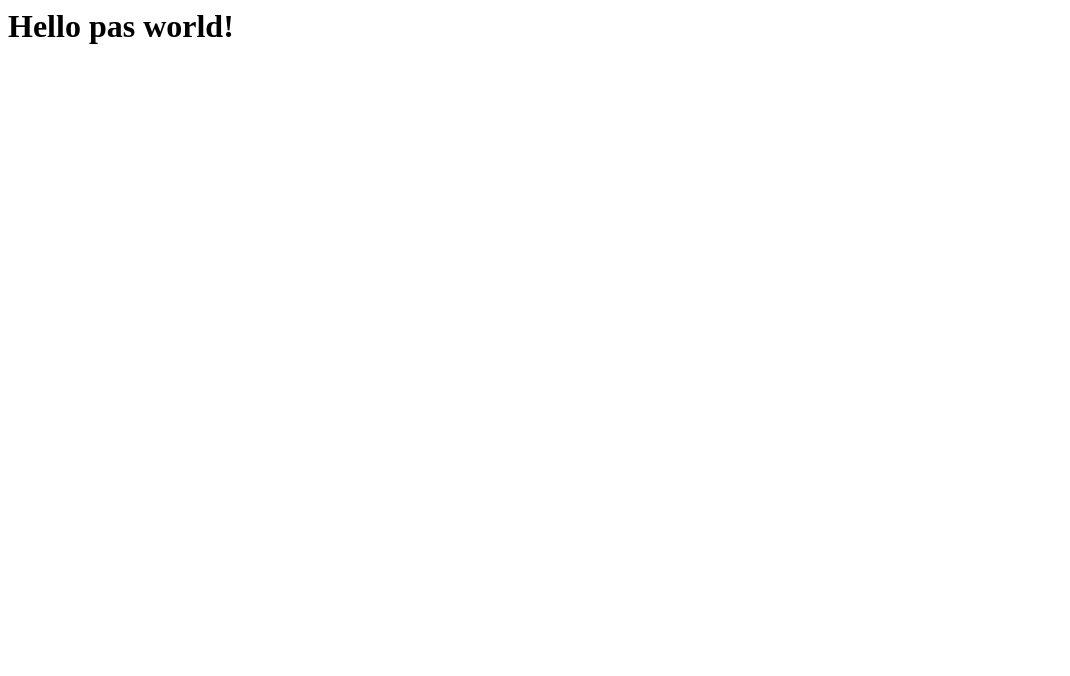
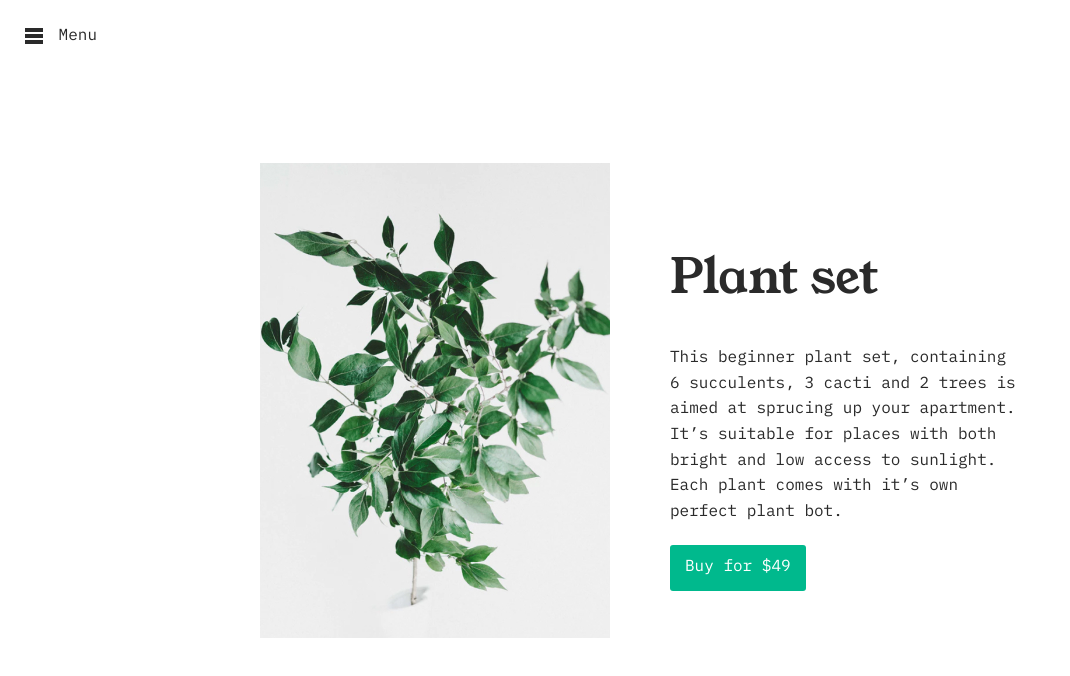
Before and after one commit to cbolard/design-projects, a plain HTML site: page plant-life/index.html in a window 1280 px wide. Shown: the whole page, without its empty margins (0-1070 px from the left). Drawn offline with Linux system fonts and the light colour scheme.

Commit message:
finished plant life project

```diff
--- a/plant-life/index.html
+++ b/plant-life/index.html
@@ -1,11 +1,59 @@
-<html lang="en">
+<!DOCTYPE html>
+
+<html lang="fr">
+
 <head>
     <meta charset="UTF-8">
-    <meta http-equiv="X-UA-Compatible" content="IE=edge">
     <meta name="viewport" content="width=device-width, initial-scale=1.0">
-    <title>Document</title>
+    <title>Plant Life</title>
+    <link rel="stylesheet" href="style.css">
 </head>
 <body>
-    <h1>Hello pas world!</h1>
+    <nav>
+        <a href="shop.html">Shop</a>
+        <a href="about.html">About</a>
+        <a href="help.html">Help</a>
+        <a href="blog.html">Blog</a>
+    </nav>
+
+    <main>
+        <a href="#" class="toggle-nav">
+            <img src="assets/menu.svg"> Menu
+        </a>
+
+        <section>
+
+            <div class="slides">
+                <img src="assets/plant1.jpg" srcset="assets/plant1.jpg, assets/plant1-2x.jpg 2x">
+                <img src="assets/plant2.jpg" srcset="assets/plant2.jpg, assets/plant2-2x.jpg 2x">
+                <img src="assets/plant3.jpg" srcset="assets/plant3.jpg, assets/plant3-2x.jpg 2x">
+                <img src="assets/plant4.jpg" srcset="assets/plant4.jpg, assets/plant4-2x.jpg 2x">
+                <img src="assets/plant5.jpg" srcset="assets/plant5.jpg, assets/plant5-2x.jpg 2x">
+            </div>
+
+            <div class="content">
+                <h1>
+                    Plant set
+                </h1>
+                <p>
+                    This beginner plant set, containing 6 succulents, 3 cacti and 2 trees is aimed at sprucing up your
+                    apartment. It’s suitable for places with both bright and low access to sunlight. Each plant comes
+                    with it’s own perfect plant bot.
+                </p>
+                <a href="shop.html" class="button">Buy for $49</a>
+            </div>
+
+        </section>
+    </main>
+
+    <script src="menu.js"></script>
+    <script src="slides.js"></script>
+
+
+
+
+
+
 </body>
+
 </html>
--- /dev/null
+++ b/plant-life/menu.js
@@ -0,0 +1,16 @@
+const toggleTag = document.querySelector("a.toggle-nav")
+const mainTag = document.querySelector("main")
+
+// Quand on clique sur Toggle, toggle a class of open on the main tag
+// Si ouvert, on change le toggle par close
+// Si le menu est ouvert, on change le toggle par ouvert
+toggleTag.addEventListener('click', function (e) {
+    mainTag.classList.toggle("open")
+
+    if (mainTag.classList.contains("open")) {
+        toggleTag.innerHTML = `<img src="assets/close.svg">Close`
+    } else {
+        toggleTag.innerHTML = `<img src="assets/menu.svg">Menu`
+    }
+
+})
--- /dev/null
+++ b/plant-life/slides.js
@@ -0,0 +1,49 @@
+//Pick all img and layer them based on z index
+const slideArea = document.querySelector("div.slides")
+const images = slideArea.querySelectorAll("img")
+
+//keep track of 2 things :
+let currentSlide = 0;
+let z = 1;
+
+//when I click the slide area, change the slide based on z index
+slideArea.addEventListener('click', function (e) {
+    currentSlide = currentSlide + 1
+
+    if (currentSlide > images.length - 1) {
+        currentSlide = 1
+    }
+
+    z = z + 1
+
+    //remove animation from style for every image
+    images.forEach(function (image){
+        image.style.animation = ""
+    })
+
+    //pick right image
+    images[currentSlide].style.zIndex = z
+    images[currentSlide].style.animation = "fade 0.5s"
+})
+
+
+
+//When mouseover, images go in random places
+slideArea.addEventListener("mouseover", function(){
+    images.forEach(function(image){
+        const x = 25 * (Math.floor(Math.random() * 5)) - 50
+        const y = 25 * (Math.floor(Math.random() * 5)) - 50
+
+
+        image.style.transform = `translate(${x}px, ${y}px)`
+    })
+})
+
+
+
+//When mouse away, images get back
+slideArea.addEventListener("mouseout", function(){
+    images.forEach(function(image){
+        image.style.transform = ""
+    })
+})
--- /dev/null
+++ b/plant-life/style.css
@@ -0,0 +1,139 @@
+@keyframes fade {
+    0% { opacity: 0; }
+    100% { opacity:  1; }
+  }
+
+  @font-face {
+    font-family: "IBM Plex Mono";
+    src: url(assets/ibm-plex-mono.woff2), url(assets/ibm-plex-mono.woff);
+  }
+
+  @font-face {
+    font-family: "Young Serif";
+    src: url(assets/youngserif.woff2), url(assets/youngserif.woff);
+  }
+
+  body {
+      font-family: "IBM Plex Mono";
+      font-size: 16px;
+      line-height: 1.6;
+      margin:0;
+      background-color: #ffffff;
+      color: #2a2a2a;
+    overflow-x: hidden;
+  }
+
+
+
+  nav {
+    position: fixed;
+    top: 0;
+    left: 0;
+    width: 240px;
+    height: 100vh;
+    background-color: #00b98d;
+    color: #ffffff;
+
+    font-family: "Young Serif";
+    font-size: 24px;
+
+    display: flex;
+    flex-direction: column;
+    justify-content: center;
+  }
+
+  nav a {
+    color: #ffffff;
+    text-decoration: none;
+    margin: 5px 32px 5px 32px;
+  }
+
+  nav.open{
+    left:0;
+  }
+
+  main {
+    position: relative;
+    z-index: 1;
+    background-color: #ffffff;
+    min-height: 100vh;
+    transition: transform 0.5s;
+  }
+
+  main.open {
+    transform: translate(240px, 0);
+  }
+
+  a.toggle-nav{
+
+    position: fixed;
+    top:0;
+    left:0px;
+    padding: 24px;
+    text-decoration: none;
+    color: #2a2a2a;
+
+  }
+
+  a.toggle-nav img{
+    margin: 0 5px 0 0 ;
+    vertical-align: middle;
+  }
+
+  section{
+    display:flex;
+    align-items: center;
+    justify-content: center;
+    height: 100vh;
+  }
+
+  section div {
+    width: 350px;
+  }
+
+  section div.content {
+  margin: 0 0 0 60px;
+  }
+
+  h1 {
+    font-family: "Young Serif";
+    font-size: 48px;
+    line-height: 1.2;
+  }
+
+  p {
+    margin : 20px 0 20px 0;
+  }
+
+  a.button {
+    display: inline-block;
+    background-color: #00b98d;
+    color: #ffffff;
+    text-decoration: none;
+    padding: 10px 15px 10px 15px;
+    border-radius: 3px;
+    transition: transform 0.5s
+  }
+
+
+
+div.slides {
+  height: 475px;
+  position: relative;
+}
+
+div.slides img {
+  position: absolute;
+  top: 0;
+  left: 0;
+  transition: transform 0.5s;
+}
+
+div.slides img:first-child{
+  z-index: 1;
+}
+
+
+div.slides:hover img {
+  box-shadow: 0 0 10px rgba(0, 0,0,0.2);
+}
```
Also changed, not shown: index.html (+3 -1 lines).
